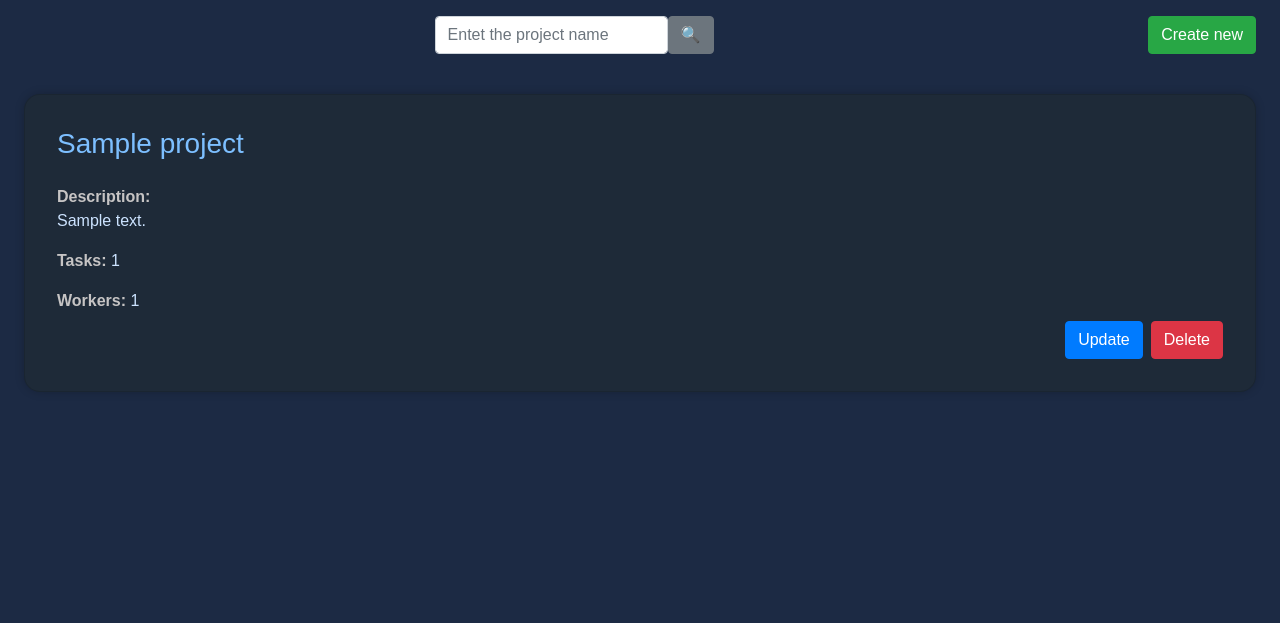
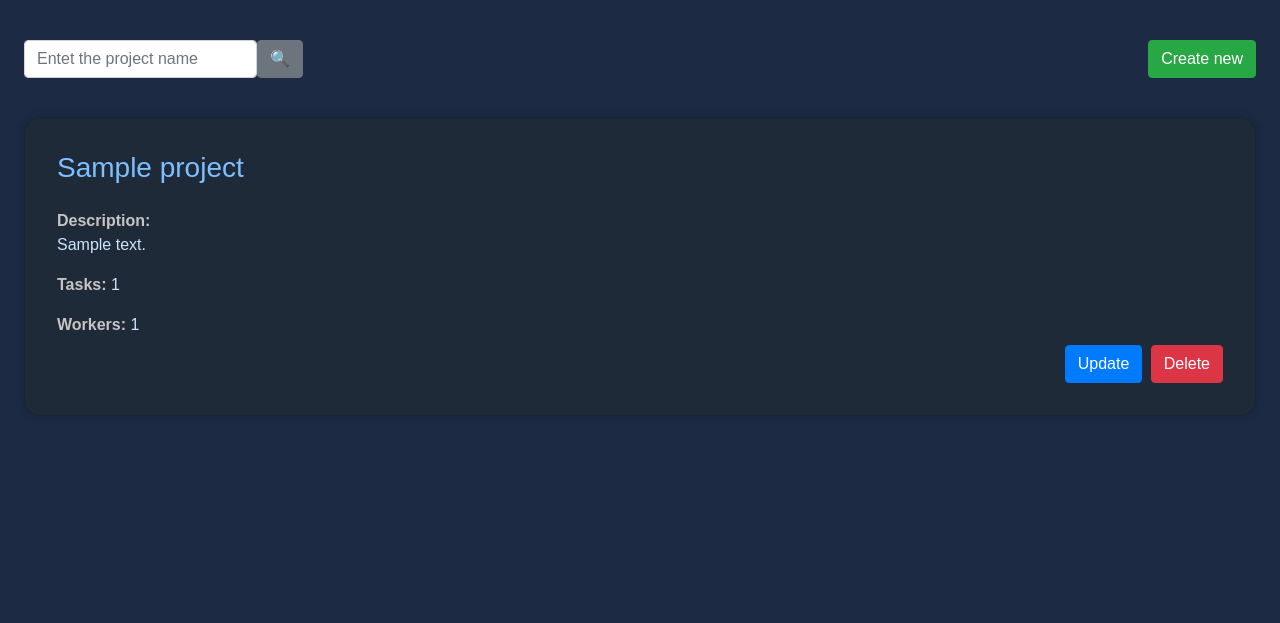
Before and after one commit to sosunovych-andrii/task-manager, a Django app: page /projects/ in a window 1280 px wide. Shown: the part 56-679 px from the top of the page. Run offline with Django 5.2, Linux system fonts and the light colour scheme; a user stored in the database is signed in; tables that the repository leaves empty hold one stand-in row (values such as "Sample post"); some libraries are stand-ins or nearby versions.

Commit message:
Update button layout

```diff
--- a/templates/core/project_list.html
+++ b/templates/core/project_list.html
@@ -3,12 +3,14 @@
 
 {% block content %}
   <div class="d-flex justify-content-between align-items-center mt-3">
-    <form method="get" action="" class="form-inline ml-auto mr-auto">
-      {{ search_form|crispy }}
-      <button type="submit" class="btn btn-secondary mb-3">🔍</button>
+    <form method="get" action="" class="form-inline ml-4 mr-auto">
+      <div class="mt-4">
+        {{ search_form|crispy }}
+      </div>
+      <button type="submit" class="btn btn-secondary mt-2">🔍</button>
     </form>
     {% if user.is_superuser %}
-      <a href="{% url 'core:project-create' %}" class="btn btn-success mr-4 mb-3">Create new</a>
+      <a href="{% url 'core:project-create' %}" class="btn btn-success mt-2 mr-4">Create new</a>
     {% endif %}
   </div>
 
@@ -20,8 +22,8 @@
         <p><strong>Tasks:</strong> {{ project.tasks_count }}</p>
         <p><strong>Workers:</strong> {{ project.workers_count }}</p>
         {% if user.is_superuser %}
-          <div class="d-flex justify-content-end mt-auto">
-            <a href="{% url 'core:project-update' pk=project.pk %}" class="btn btn-primary mr-2">Update</a>
+          <div class="ml-auto mt-auto">
+            <a href="{% url 'core:project-update' pk=project.pk %}" class="btn btn-primary mr-1">Update</a>
             <a href="{% url 'core:project-delete' pk=project.pk %}" class="btn btn-danger">Delete</a>
           </div>
         {% endif %}
--- a/templates/core/task_list.html
+++ b/templates/core/task_list.html
@@ -15,7 +15,7 @@
       {% endfor %}
       <button type="submit" class="btn btn-secondary mt-2">🔍</button>
     </form>
-    <a href="{% url 'core:task-create' %}" class="btn btn-success mr-4 mb-1">Create new</a>
+    <a href="{% url 'core:task-create' %}" class="btn btn-success mr-4 mt-2">Create new</a>
   </div>
 
   <div class="grid">
@@ -52,7 +52,7 @@
             </div>
             {% if user.is_superuser or task.created_by_id == user.id %}
               <div class="ml-auto">
-                <a href="{% url 'core:task-update' pk=task.pk %}" class="btn btn-primary mr-2">Update</a>
+                <a href="{% url 'core:task-update' pk=task.pk %}" class="btn btn-primary mr-1">Update</a>
                 <a href="{% url 'core:task-delete' pk=task.pk %}" class="btn btn-danger">Delete</a>
               </div>
             {% endif %}
--- a/templates/core/worker_list.html
+++ b/templates/core/worker_list.html
@@ -16,7 +16,7 @@
       <button type="submit" class="btn btn-secondary mt-2">🔍</button>
     </form>
     {% if user.is_superuser %}
-      <a href="{% url 'core:worker-create' %}" class="btn btn-success mr-4 mb-1">Create new</a>
+      <a href="{% url 'core:worker-create' %}" class="btn btn-success mr-4 mt-2">Create new</a>
     {% endif %}
   </div>
 
@@ -31,8 +31,8 @@
         <p><strong>Project: </strong>{{ worker.project.name }}</p>
         <p><strong>Currently assigned tasks: </strong>{{ worker.tasks_count }}</p>
         {% if user.is_superuser %}
-          <div class="d-flex justify-content-end">
-            <a href="{% url 'core:worker-update' pk=worker.pk %}" class="btn btn-primary mr-2">Update</a>
+          <div class="ml-auto mt-auto">
+            <a href="{% url 'core:worker-update' pk=worker.pk %}" class="btn btn-primary mr-1">Update</a>
             <a href="{% url 'core:worker-delete' pk=worker.pk %}" class="btn btn-danger">Delete</a>
           </div>
         {% endif %}
```
